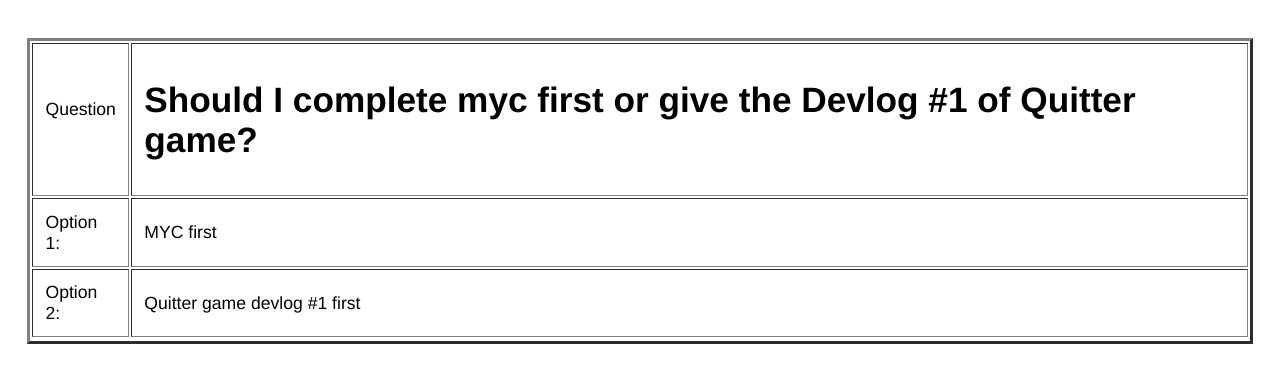
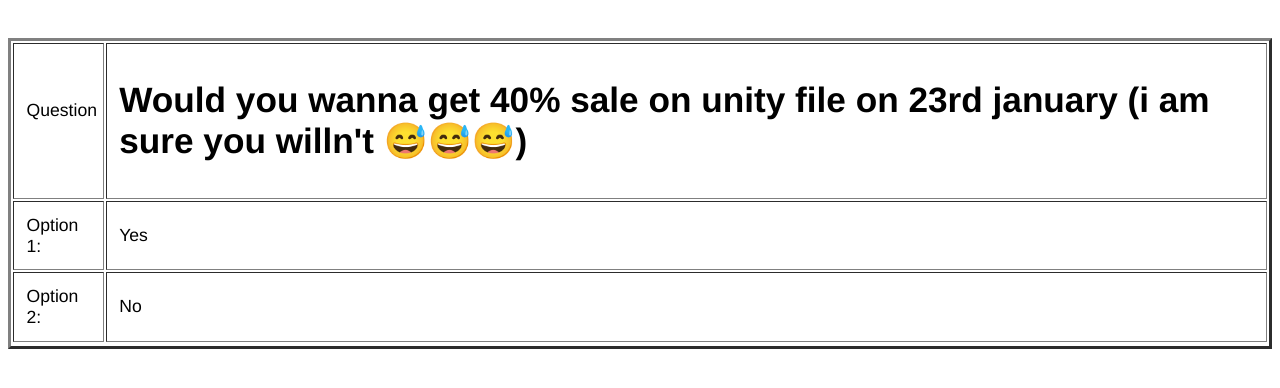
Before and after one commit to i-am-programmer-9/question.github.io, a plain HTML site: page index.html in a window 1280 px wide. Drawn offline with Linux system fonts and the light colour scheme.

Commit message:
Update index.html

```diff
--- a/index.html
+++ b/index.html
@@ -26,7 +26,7 @@
             <td>
                 <h1>
                     <!-- Write the question here -->
-                    Should I complete myc first or give the Devlog #1 of Quitter game?
+                    Would you wanna get 40% sale on unity file on 23rd january (i am sure you willn't 😅😅😅)
                 </h1>
             </td>
         </tr>
@@ -34,14 +34,14 @@
             <td class="options-name">Option 1:</td>
             <td>
                 <!-- Write option name here -->
-                MYC first
+                Yes
             </td>
         </tr>
         <tr>
             <td class="options-name">Option 2:</td>
             <td>
                 <!-- Write option name here -->
-                Quitter game devlog #1 first
+                No
             </td>
         </tr>
         <tr>
```
